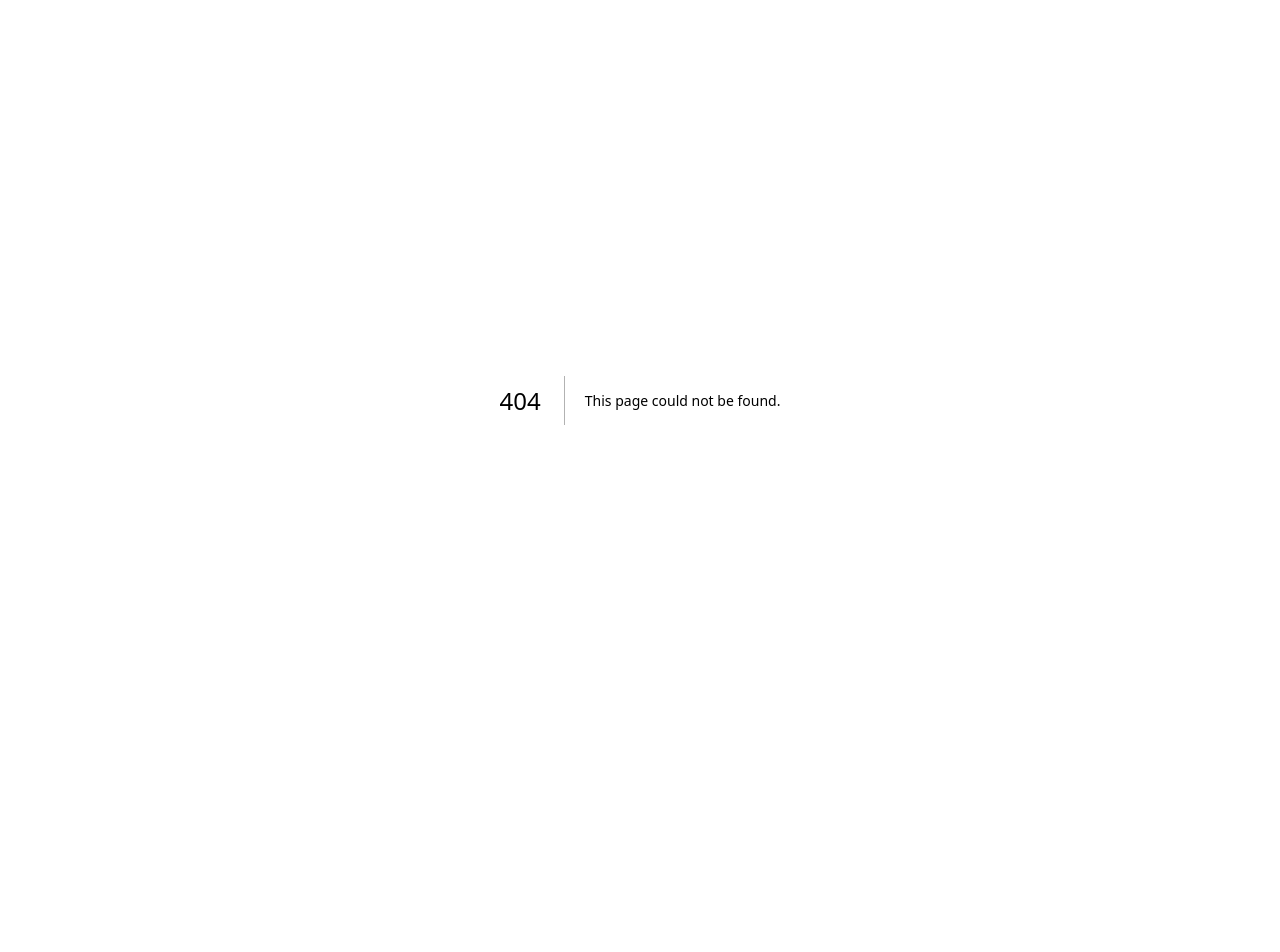
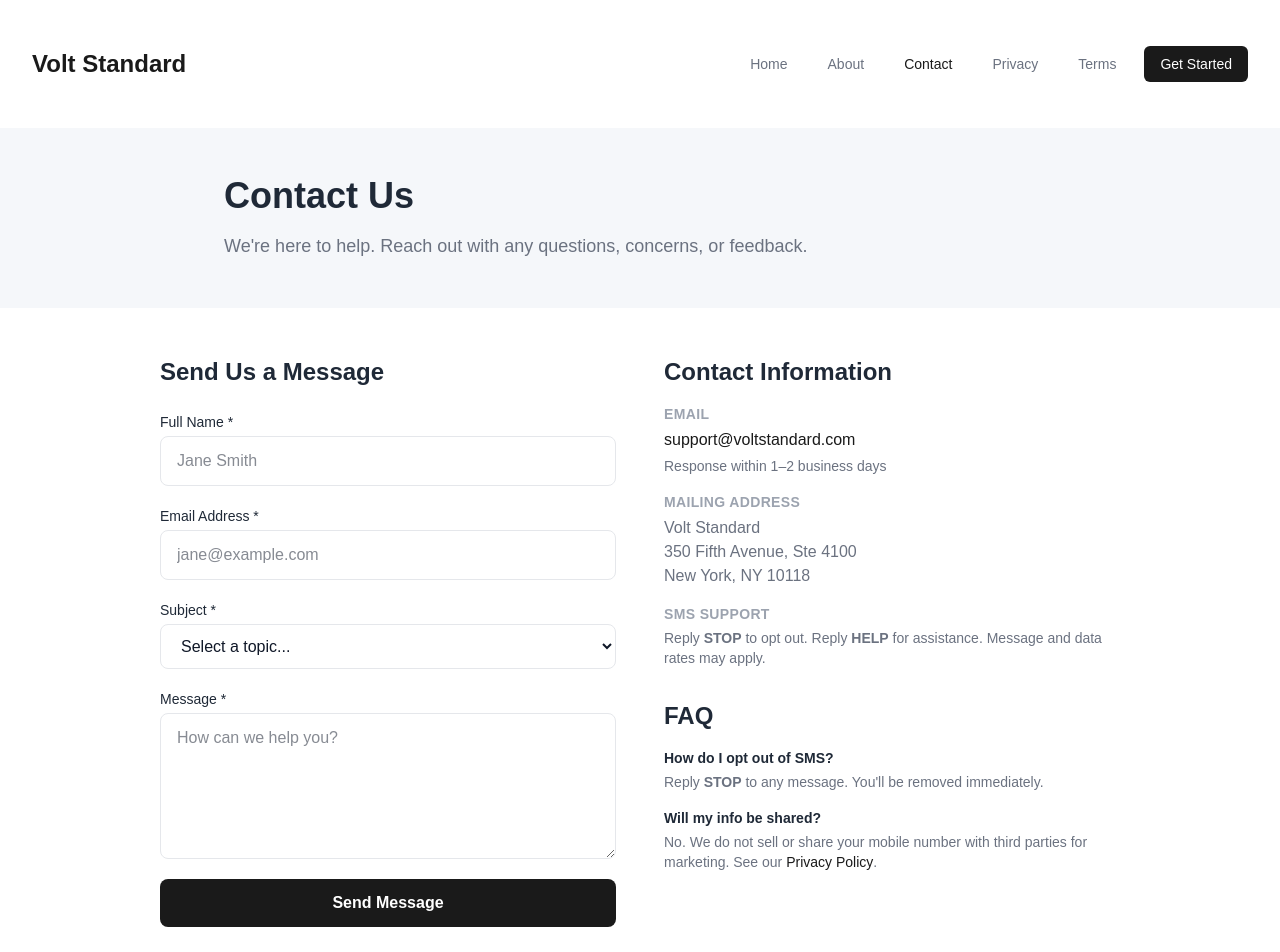
Before and after one commit to Textingman/textingman-voltstandard, a Next.js app: page /contact in a window 1280 px wide. Before the commit this address had no page. Shown: the top 952 px of the page. Before the commit the page ends 800 px from the top, so only its background shows below. Built offline with nearby package versions, Linux system fonts and the light colour scheme.

Commit message:
Initial site setup: Volt Standard

```diff
--- /dev/null
+++ b/app/contact/page.tsx
@@ -0,0 +1,114 @@
+'use client';
+
+import { useState } from 'react';
+import Navbar from '../components/Navbar';
+import Footer from '../components/Footer';
+
+export default function ContactPage() {
+  const [formData, setFormData] = useState({ name: '', email: '', subject: '', message: '' });
+  const [submitted, setSubmitted] = useState(false);
+  const [submitting, setSubmitting] = useState(false);
+
+  const handleChange = (e: React.ChangeEvent<HTMLInputElement | HTMLTextAreaElement | HTMLSelectElement>) => {
+    setFormData({ ...formData, [e.target.name]: e.target.value });
+  };
+
+  const handleSubmit = async (e: React.FormEvent) => {
+    e.preventDefault();
+    setSubmitting(true);
+    setTimeout(() => { setSubmitting(false); setSubmitted(true); }, 1200);
+  };
+
+  return (
+    <div className="min-h-screen" style={{ backgroundColor: '#FFFFFF' }}>
+      <Navbar />
+      <section className="py-12" style={{ backgroundColor: '#F5F7FA' }}>
+        <div className="max-w-4xl mx-auto px-4 sm:px-6 lg:px-8">
+          <h1 className="text-4xl font-extrabold mb-4" style={{ color: '#1F2937' }}>Contact Us</h1>
+          <p className="text-lg" style={{ color: '#6B7280' }}>We're here to help. Reach out with any questions, concerns, or feedback.</p>
+        </div>
+      </section>
+      <section className="max-w-5xl mx-auto px-4 sm:px-6 lg:px-8 py-12">
+        <div className="grid grid-cols-1 md:grid-cols-2 gap-12">
+          <div>
+            <h2 className="text-2xl font-bold mb-6" style={{ color: '#1F2937' }}>Send Us a Message</h2>
+            {submitted ? (
+              <div className="rounded-xl p-8 text-center" style={{ backgroundColor: '#F0FDF4', border: '1px solid #BBF7D0' }}>
+                <div className="w-16 h-16 rounded-full flex items-center justify-center mx-auto mb-4" style={{ backgroundColor: '#DCFCE7' }}>
+                  <svg className="w-8 h-8" style={{ color: '#16A34A' }} fill="none" stroke="currentColor" viewBox="0 0 24 24">
+                    <path strokeLinecap="round" strokeLinejoin="round" strokeWidth={2} d="M5 13l4 4L19 7" />
+                  </svg>
+                </div>
+                <h3 className="text-xl font-bold mb-2" style={{ color: '#1F2937' }}>Message Sent!</h3>
+                <p style={{ color: '#6B7280' }}>Thank you for reaching out. We'll get back to you within 1–2 business days.</p>
+              </div>
+            ) : (
+              <form onSubmit={handleSubmit} className="space-y-5">
+                <div>
+                  <label className="block text-sm font-medium mb-1" style={{ color: '#1F2937' }}>Full Name *</label>
+                  <input type="text" name="name" required value={formData.name} onChange={handleChange} placeholder="Jane Smith" className="block w-full px-4 py-3 rounded-lg text-gray-900" style={{ border: '1px solid #E5E7EB' }} />
+                </div>
+                <div>
+                  <label className="block text-sm font-medium mb-1" style={{ color: '#1F2937' }}>Email Address *</label>
+                  <input type="email" name="email" required value={formData.email} onChange={handleChange} placeholder="jane@example.com" className="block w-full px-4 py-3 rounded-lg text-gray-900" style={{ border: '1px solid #E5E7EB' }} />
+                </div>
+                <div>
+                  <label className="block text-sm font-medium mb-1" style={{ color: '#1F2937' }}>Subject *</label>
+                  <select name="subject" required value={formData.subject} onChange={handleChange} className="block w-full px-4 py-3 rounded-lg text-gray-900" style={{ border: '1px solid #E5E7EB' }}>
+                    <option value="">Select a topic...</option>
+                    <option value="general">General Inquiry</option>
+                    <option value="sms-optout">SMS Opt-Out Request</option>
+                    <option value="sms-help">SMS Help</option>
+                    <option value="privacy">Privacy / Data Request</option>
+                    <option value="other">Other</option>
+                  </select>
+                </div>
+                <div>
+                  <label className="block text-sm font-medium mb-1" style={{ color: '#1F2937' }}>Message *</label>
+                  <textarea name="message" required rows={5} value={formData.message} onChange={handleChange} placeholder="How can we help you?" className="block w-full px-4 py-3 rounded-lg text-gray-900" style={{ border: '1px solid #E5E7EB' }} />
+                </div>
+                <button type="submit" disabled={submitting} className="w-full py-3 px-6 rounded-lg text-white font-semibold transition-opacity" style={{ backgroundColor: submitting ? '#9CA3AF' : '#1A1A1A', cursor: submitting ? 'not-allowed' : 'pointer' }}>
+                  {submitting ? 'Sending...' : 'Send Message'}
+                </button>
+              </form>
+            )}
+          </div>
+          <div className="space-y-8">
+            <div>
+              <h2 className="text-2xl font-bold mb-4" style={{ color: '#1F2937' }}>Contact Information</h2>
+              <div className="space-y-4">
+                <div>
+                  <h3 className="text-sm font-semibold uppercase tracking-wide mb-1" style={{ color: '#9CA3AF' }}>Email</h3>
+                  <a href="mailto:support@voltstandard.com" className="text-base font-medium hover:underline" style={{ color: '#1A1A1A' }}>support@voltstandard.com</a>
+                  <p className="text-sm mt-1" style={{ color: '#6B7280' }}>Response within 1–2 business days</p>
+                </div>
+                <div>
+                  <h3 className="text-sm font-semibold uppercase tracking-wide mb-1" style={{ color: '#9CA3AF' }}>Mailing Address</h3>
+                  <p style={{ color: '#6B7280' }}>Volt Standard<br />350 Fifth Avenue, Ste 4100<br />New York, NY 10118</p>
+                </div>
+                <div>
+                  <h3 className="text-sm font-semibold uppercase tracking-wide mb-1" style={{ color: '#9CA3AF' }}>SMS Support</h3>
+                  <p className="text-sm" style={{ color: '#6B7280' }}>Reply <strong>STOP</strong> to opt out. Reply <strong>HELP</strong> for assistance. Message and data rates may apply.</p>
+                </div>
+              </div>
+            </div>
+            <div>
+              <h2 className="text-2xl font-bold mb-4" style={{ color: '#1F2937' }}>FAQ</h2>
+              <div className="space-y-4">
+                <div>
+                  <h3 className="text-sm font-semibold mb-1" style={{ color: '#1F2937' }}>How do I opt out of SMS?</h3>
+                  <p className="text-sm" style={{ color: '#6B7280' }}>Reply <strong>STOP</strong> to any message. You'll be removed immediately.</p>
+                </div>
+                <div>
+                  <h3 className="text-sm font-semibold mb-1" style={{ color: '#1F2937' }}>Will my info be shared?</h3>
+                  <p className="text-sm" style={{ color: '#6B7280' }}>No. We do not sell or share your mobile number with third parties for marketing. See our <a href="/privacy" className="font-medium hover:underline" style={{ color: '#1A1A1A' }}>Privacy Policy</a>.</p>
+                </div>
+              </div>
+            </div>
+          </div>
+        </div>
+      </section>
+      <Footer />
+    </div>
+  );
+}
```
